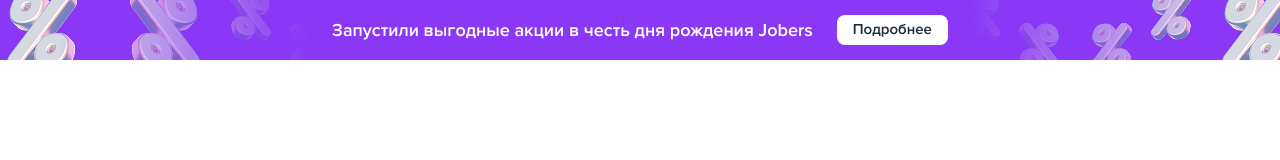
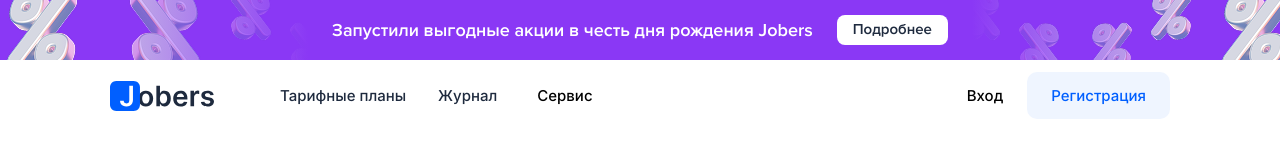
Before and after one commit to RomanNemercev/literate-garbanzo, a plain HTML site: page index.html in a window 1280 px wide. Drawn offline with Linux system fonts and the light colour scheme.

Commit message:
create pp header

```diff
--- a/css/style.css
+++ b/css/style.css
@@ -36,6 +36,14 @@ img {
   --color_white: #ffffff;
   --color_mirage: #1e2a3e;
   --color_violet: #8a38f5;
+  --color_zircon: #eff5ff;
+  --color_ribbon: #005fff;
+}
+
+.container {
+  max-width: 1666px;
+  width: 100%;
+  margin: 0 auto;
 }
 
 .list-reset {
@@ -62,6 +70,16 @@ img {
   font-weight: 600;
 }
 
+.btn-zircon {
+  font-family: "Inter", sans-serif;
+  font-size: 1.5rem;
+  font-weight: 500;
+  color: var(--color_ribbon);
+  padding: 1.5rem 2.4rem;
+  background-color: var(--color_zircon);
+  border-radius: 1rem;
+}
+
 .bg-fix {
   background-repeat: no-repeat;
   background-size: cover;
@@ -69,6 +87,15 @@ img {
 
 .proxima {
   font-family: "Proxima", sans-serif;
+}
+
+.leading-normal {
+  line-height: normal;
+}
+
+.f15w500 {
+  font-size: 1.5rem;
+  font-weight: 500;
 }
 
 .f18w600 {
@@ -97,6 +124,15 @@ img {
     url("../fonts/Inter-Regular.woff2") format("woff2"),
     url("../fonts/Inter-Regular.woff") format("woff");
   font-weight: 400;
+  font-style: normal;
+}
+
+@font-face {
+  font-family: "Inter";
+  src: local("Inter Medium"), local("Inter-Medium"),
+    url("../fonts/Inter-Medium.woff2") format("woff2"),
+    url("../fonts/Inter-Medium.woff") format("woff");
+  font-weight: 500;
   font-style: normal;
 }
 
@@ -153,3 +189,45 @@ img {
   font-weight: 800;
   font-style: normal;
 }
+
+/* header */
+.page__header {
+  padding: 1.2rem 11rem;
+  display: flex;
+  align-items: center;
+}
+
+.page__navigation-wrapper {
+  display: flex;
+  align-items: center;
+}
+
+.page__logo-link {
+  color: transparent;
+  background-image: url("../img/logo-black.svg");
+  width: 104px;
+  height: 30px;
+  display: inline-block;
+}
+
+.page__navigation-service {
+  font-size: 1.5rem;
+  font-weight: 500;
+  padding: 0 0.8rem;
+}
+
+.page__header-log {
+  margin-left: auto;
+}
+
+.page__log-in {
+  margin-right: 2.4rem;
+}
+
+.page__header-logo {
+  margin-right: 66px;
+}
+
+.page__navigation-item:not(:last-child) {
+  margin-right: 32px;
+}
--- a/index.html
+++ b/index.html
@@ -20,6 +20,26 @@
                 <button class="btn-reset page__promo-more btn">Подробнее</button>
             </div>
         </div>
+        <header class="page__header container">
+            <div class="page__header-logo">
+                <a href="#" class="page__logo-link">Jobers</a>
+            </div>
+            <nav class="page__header-navigation">
+                <ul class="page__navigation-wrapper">
+                    <li class="page__navigation-item"><a href="#"
+                          class="page__navigation-link f15w500 leading-normal">Тарифные
+                            планы</a></li>
+                    <li class="page__navigation-item"><a href="#"
+                          class="page__navigation-link f15w500 leading-normal">Журнал</a></li>
+                    <li class="page__navigation-item"><button class="btn-reset page__navigation-service">Сервис</button>
+                    </li>
+                </ul>
+            </nav>
+            <div class="page__header-log">
+                <button class="btn-reset f15w500 page__log-in">Вход</button><button
+                  class="btn-reset btn-zircon page__log-reg">Регистрация</button>
+            </div>
+        </header>
     </div>
 </body>
 
```
Also changed, not shown: img/logo-black.svg (added).
